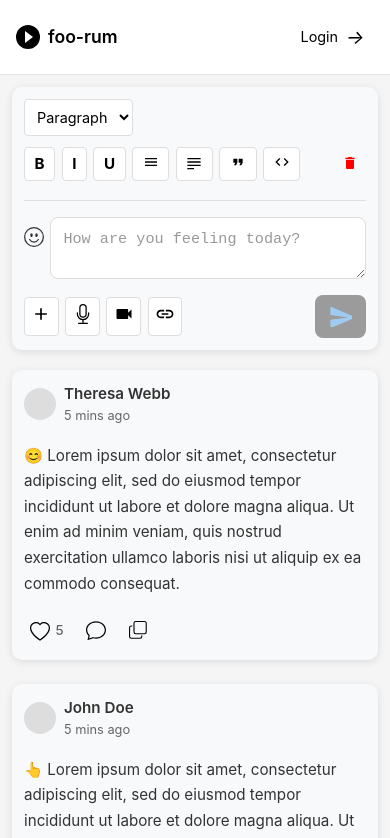
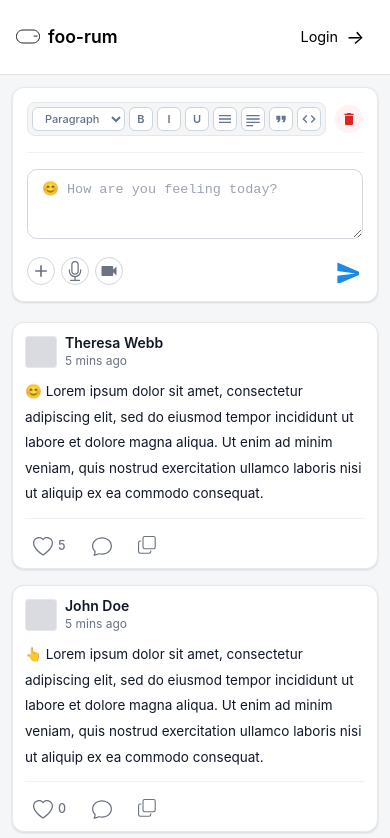
Before and after one commit to ayushsharma1089/Atlys-Frontend-Task, an Angular app in the folder foo-rum/: page / in a window 390 px wide. Shown: the top 838 px of the page. Built offline with nearby package versions, Linux system fonts and the light colour scheme.

Commit message:
editor options functionalities added copy to clipboard

```diff
--- a/foo-rum/src/app/components/feed/feed.component.scss
+++ b/foo-rum/src/app/components/feed/feed.component.scss
@@ -1,202 +1,165 @@
+
 .feed-container {
-  max-width: 800px;
+  max-width: 720px;
   margin: 0 auto;
-  padding: 2rem;
+  padding: 24px;
+  background: #f5f6f8;
 }
 
-/* Tablets */
 @media (max-width: 1024px) {
   .feed-container {
-    max-width: 720px;
-    padding: 1.5rem;
+    max-width: 680px;
+    padding: 20px;
   }
 }
 
-/* Mobile landscape and small tablets */
 @media (max-width: 768px) {
   .feed-container {
     max-width: 100%;
-    padding: 1rem;
+    padding: 16px;
   }
 }
 
-/* Small phones */
 @media (max-width: 480px) {
   .feed-container {
-    padding: 0.75rem;
+    padding: 12px;
   }
 }
 
 .posts-container {
   display: flex;
   flex-direction: column;
-  gap: 1.5rem;
+  gap: 16px;
 }
 
 .post-card {
-  background: #f8f9fa;
-  border-radius: 12px;
-  padding: 1.5rem;
-  box-shadow: 0 2px 8px rgba(0, 0, 0, 0.1);
+  background: #ffffff;
+  border: 1px solid #e6e8ec;
+  border-radius: 14px;
+  padding: 16px 16px 10px;
+  box-shadow:
+    0 1px 2px rgba(16, 24, 40, 0.06),
+    0 1px 3px rgba(16, 24, 40, 0.08);
+  transition: transform 150ms ease, box-shadow 150ms ease;
+}
+
+.post-card:hover {
+  transform: translateY(-2px);
+  box-shadow:
+    0 6px 12px rgba(16, 24, 40, 0.08),
+    0 2px 6px rgba(16, 24, 40, 0.06);
 }
 
 @media (max-width: 768px) {
-  .post-card {
-    padding: 1rem;
-  }
+  .post-card { padding: 14px 14px 8px; }
 }
 
 @media (max-width: 480px) {
-  .post-card {
-    padding: 0.75rem;
-    border-radius: 10px;
-  }
+  .post-card { padding: 12px 12px 6px; border-radius: 12px; }
 }
 
-.post-card:hover {
-  transform: translateY(-5px) scale(1.01);
-  box-shadow: 0 8px 16px rgba(0, 0, 0, 0.15);
-}
-
-.post-header {
-  margin-bottom: 1rem;
-}
+.post-header { margin-bottom: 10px; }
 
 .user-info {
   display: flex;
   align-items: center;
-  gap: 0.75rem;
+  gap: 10px;
 }
 
 @media (max-width: 480px) {
-  .user-info {
-    gap: 0.5rem;
-  }
+  .user-info { gap: 8px; }
 }
 
 .profile-pic {
-  width: 40px;
-  height: 40px;
-  background: #ddd;
-  border-radius: 50%;
+  width: 36px;
+  height: 36px;
+  background: #d9dbe1;
+  border-radius: 10%;
+  border: 1px solid #e6e8ec;
 }
 
 @media (max-width: 480px) {
-  .profile-pic {
-    width: 32px;
-    height: 32px;
-  }
+  .profile-pic { width: 32px; height: 32px; }
 }
 
-.user-details {
-  display: flex;
-  flex-direction: column;
-}
+.user-details { display: flex; flex-direction: column; }
 
 .username {
   font-weight: 600;
-  font-size: 1rem;
-  color: #333;
-}
-
-@media (max-width: 480px) {
-  .username {
-    font-size: 0.95rem;
-  }
+  font-size: 14px;
+  color: #111827;
+  line-height: 1.2;
 }
 
 .post-time {
-  font-size: 0.85rem;
-  color: #666;
+  font-size: 12px;
+  color: #6b7280;
+  line-height: 1.2;
+  margin-top: 2px;
 }
 
-@media (max-width: 480px) {
-  .post-time {
-    font-size: 0.8rem;
-  }
-}
-
-.post-content {
-  margin-bottom: 1rem;
-}
+.post-content { margin: 8px 0 12px; }
 
 .post-emoji {
-  font-size: 1.5rem;
-  margin-right: 0.5rem;
+  font-size: 18px;
+  margin-right: 6px;
 }
 
 .post-text {
   display: inline;
   line-height: 1.6;
-  color: #333;
+  color: #111827;
+  font-size: 14px;
 }
 
 @media (max-width: 480px) {
-  .post-text {
-    font-size: 0.95rem;
-  }
+  .post-text { font-size: 13.5px; }
 }
 
 .post-actions {
   display: flex;
-  gap: 1rem;
-}
-
-@media (max-width: 480px) {
-  .post-actions {
-    gap: 0.5rem;
-  }
+  align-items: center;
+  gap: 8px;
+  padding-top: 10px;
+  border-top: 1px solid #eef1f5;
 }
 
 .post-action-btn {
-  padding: 0.5rem;
+  display: inline-flex;
+  align-items: center;
+  gap: 6px;
+  height: 32px;
+  padding: 0 8px;
   border: none;
   background: transparent;
   cursor: pointer;
-  font-size: 1.2rem;
-  transition: transform 0.2s;
-  display: flex;
-  align-items: center;
-  gap: 0.25rem;
-
-  &:hover {
-    transform: scale(1.1);
-  }
+  color: #6b7280;
+  border-radius: 8px;
+  transition: background-color 120ms ease, color 120ms ease, transform 120ms ease;
 }
 
-@media (max-width: 480px) {
-  .post-action-btn {
-    padding: 0.4rem;
-    font-size: 1.05rem;
-  }
+.post-action-btn:hover {
+  background: #f2f4f7;
+  color: #374151;
+  transform: translateY(-1px);
 }
 
-.like-icon {
-  font-size: 1.2rem;
+.like-icon { font-size: 18px; }
+
+.like-count {
+  font-size: 12.5px;
+  color: #6b7280;
+  font-weight: 500;
 }
 
 @keyframes heartPopShake {
   0% { transform: scale(1) translateX(0); }
   20% { transform: scale(1.1) translateX(0); }
-  40% { transform: scale(1.06) translateX(-5px); }
-  55% { transform: scale(1.06) translateX(5px); }
-  70% { transform: scale(1.04) translateX(-3px); }
-  85% { transform: scale(1.02) translateX(3px); }
+  40% { transform: scale(1.06) translateX(-4px); }
+  55% { transform: scale(1.06) translateX(4px); }
+  70% { transform: scale(1.03) translateX(-2px); }
+  85% { transform: scale(1.02) translateX(2px); }
   100% { transform: scale(1) translateX(0); }
 }
 
-.heart-anim {
-  animation: heartPopShake 600ms ease-out;
-}
-
-.like-count {
-  font-size: 0.9rem;
-  color: #666;
-  font-weight: 500;
-}
-
-@media (max-width: 480px) {
-  .like-count {
-    font-size: 0.85rem;
-  }
-}
+.heart-anim { animation: heartPopShake 600ms ease-out; }
--- a/foo-rum/src/app/components/feed/new-post/new-post.component.html
+++ b/foo-rum/src/app/components/feed/new-post/new-post.component.html
@@ -1,9 +1,10 @@
 <div class="post-editor">
   <div class="editor-toolbar">
-    <select class="format-dropdown">
-      <option>Paragraph</option>
-    </select>
     <div class="editor-buttons">
+      <select class="format-dropdown">
+        <option>Paragraph</option>
+      </select>
+
       <button class="format-btn" [class.active]="isBoldActive" (click)="toggleBold()">B</button>
 
       <button class="format-btn" [class.active]="isItalicActive" (click)="toggleItalic()">I</button>
@@ -40,16 +41,9 @@
   </div>
 
   <div class="editor-input">
-    <span class="emoji-icon">
-      <svg xmlns="http://www.w3.org/2000/svg" width="20" height="20" fill="currentColor" viewBox="0 0 16 16">
-        <path d="M8 15A7 7 0 1 1 8 1a7 7 0 0 1 0 14m0 1A8 8 0 1 0 8 0a8 8 0 0 0 0 16" />
-        <path
-          d="M4.285 9.567a.5.5 0 0 1 .683.183A3.5 3.5 0 0 0 8 11.5a3.5 3.5 0 0 0 3.032-1.75.5.5 0 1 1 .866.5A4.5 4.5 0 0 1 8 12.5a4.5 4.5 0 0 1-3.898-2.25.5.5 0 0 1 .183-.683M7 6.5C7 7.328 6.552 8 6 8s-1-.672-1-1.5S5.448 5 6 5s1 .672 1 1.5m4 0c0 .828-.448 1.5-1 1.5s-1-.672-1-1.5S9.448 5 10 5s1 .672 1 1.5" />
-      </svg>
-    </span>
     <textarea
       [(ngModel)]="newPostContent"
-      placeholder="How are you feeling today?"
+      placeholder="😊 How are you feeling today?"
       class="post-input"
       [class.bold-text]="isBoldActive"
       [class.italic-text]="isItalicActive"
@@ -77,12 +71,6 @@
           d="M17 10.5V7c0-.55-.45-1-1-1H4c-.55 0-1 .45-1 1v10c0 .55.45 1 1 1h12c.55 0 1-.45 1-1v-3.5l4 4v-11l-4 4z" />
       </svg>
     </button>
-    <button class="action-btn" (click)="notImplemented()">
-      <svg width="20" height="20" viewBox="0 0 24 24" fill="currentColor">
-        <path
-          d="M3.9 12c0-1.71 1.39-3.1 3.1-3.1h4V7H6.9C4.04 7 1.9 9.24 1.9 12s2.14 5 5 5h4v-1.9H6.9c-1.71 0-3.1-1.39-3.1-3.1zM8 13h8v-2H8v2zm9.1-6H13v1.9h4.1c1.71 0 3.1 1.39 3.1 3.1s-1.39 3.1-3.1 3.1H13V17h4.1c2.86 0 5-2.24 5-5s-2.14-5-5-5z" />
-      </svg>
-    </button>
     <button class="send-btn" (click)="onPost()" [disabled]="!newPostContent || !newPostContent.trim()">
       <svg xmlns="http://www.w3.org/2000/svg" width="24" height="24" fill="#1E88E5" viewBox="0 0 20 20">
         <path d="M2.01 21L23 12 2.01 3 2 10l15 2-15 2z" />
--- a/foo-rum/src/app/components/feed/new-post/new-post.component.scss
+++ b/foo-rum/src/app/components/feed/new-post/new-post.component.scss
@@ -1,210 +1,288 @@
 
 .post-editor {
-  background: #f8f9fa;
-  border-radius: 12px;
-  padding: 1.5rem;
-  margin-bottom: 2rem;
-  box-shadow: 0 2px 8px rgba(0, 0, 0, 0.1);
+  background: #ffffff;
+  border: 1px solid #e6e8ec;
+  border-radius: 14px;
+  padding: 20px;
+  margin-bottom: 24px;
+  box-shadow:
+    0 1px 2px rgba(16, 24, 40, 0.06),
+    0 1px 3px rgba(16, 24, 40, 0.08);
 }
 
 @media (max-width: 768px) {
   .post-editor {
-    padding: 1rem;
-    margin-bottom: 1.25rem;
+    padding: 16px;
+    margin-bottom: 20px;
   }
 }
 
 @media (max-width: 480px) {
   .post-editor {
-    padding: 0.75rem;
-    border-radius: 10px;
+    padding: 14px;
+    border-radius: 12px;
   }
 }
 
 .editor-toolbar {
   display: flex;
   align-items: center;
-  gap: 1rem;
-  margin-bottom: 1rem;
-  padding-bottom: 1rem;
-  border-bottom: 1px solid #e0e0e0;
+  gap: 12px;
+  margin-bottom: 16px;
+  padding-bottom: 16px;
+  border-bottom: 1px solid #eef1f5;
 }
 
 @media (max-width: 768px) {
   .editor-toolbar {
-    gap: 0.75rem;
+    gap: 10px;
     flex-wrap: wrap;
   }
 }
 
 @media (max-width: 480px) {
   .editor-toolbar {
-    gap: 0.5rem;
+    gap: 8px;
+  }
+}
+
+.editor-buttons {
+  display: flex;
+  gap: 6px;
+  background: #f5f5f5;
+  padding: 6px;
+  border-radius: 8px;
+  border: 1px solid #e2e8f0;
+  align-items: center;
+}
+
+@media (max-width: 480px) {
+  .editor-buttons {
+    gap: 4px;
+    padding: 4px;
   }
 }
 
 .format-dropdown {
-  padding: 0.5rem;
-  border: 1px solid #ddd;
-  border-radius: 4px;
-  background: white;
-  font-size: 0.9rem;
-}
+  height: 28px;
+  padding: 0 10px;
+  border: 1px solid #cbd5e1;
+  border-radius: 6px;
+  background: #ffffff;
+  font-size: 12px;
+  color: #64748b;
+  cursor: pointer;
+  min-width: 90px;
+  font-weight: 500;
+  display: flex;
+  align-items: center;
+  justify-content: space-between;
 
-.delete-btn {
-  color: red;
-  background: none;
-  border: none;
-}
-
-.editor-buttons, .align-buttons, .special-buttons {
-  display: flex;
-  gap: 0.5rem;
+  &:hover {
+    border-color: #94a3b8;
+    background: #f1f5f9;
+  }
 }
 
 @media (max-width: 480px) {
-  .editor-buttons, .align-buttons, .special-buttons {
-    gap: 0.4rem;
+  .format-dropdown {
+    height: 24px;
+    font-size: 11px;
+    min-width: 80px;
+    padding: 0 8px;
   }
 }
 
 .format-btn, .align-btn, .special-btn {
-  padding: 0.5rem 0.75rem;
-  border: 1px solid #ddd;
-  background: white;
-  border-radius: 4px;
+  width: 28px;
+  height: 28px;
+  padding: 0;
+  border: 1px solid #cbd5e1;
+  background: #ffffff;
+  border-radius: 6px;
   cursor: pointer;
-  font-weight: bold;
-  transition: background-color 0.2s;
+  font-weight: 600;
+  font-size: 12px;
+  display: flex;
+  align-items: center;
+  justify-content: center;
+  color: #64748b;
+  transition: all 120ms ease;
 
   &:hover {
-    background-color: #f0f0f0;
+    background: #f1f5f9;
+    border-color: #94a3b8;
+    color: #334155;
   }
+}
+
+.format-btn.active {
+  background: #e2e8f0;
+  border-color: #94a3b8;
+  color: #1e293b;
 }
 
 @media (max-width: 480px) {
   .format-btn, .align-btn, .special-btn {
-    padding: 0.4rem 0.6rem;
-    font-size: 0.95rem;
+    width: 24px;
+    height: 24px;
+    font-size: 11px;
   }
 }
 
 .delete-btn {
   margin-left: auto;
-  padding: 0.5rem;
+  width: 32px;
+  height: 32px;
+  padding: 0;
   border: none;
-  background: transparent;
+  background: #fef2f2;
+  border-radius: 50%;
   cursor: pointer;
-  font-size: 1.2rem;
+  display: flex;
+  align-items: center;
+  justify-content: center;
+  color: #dc2626;
+  transition: all 120ms ease;
+
+  &:hover {
+    background: #fee2e2;
+    transform: scale(1.05);
+  }
+}
+
+@media (max-width: 480px) {
+  .delete-btn {
+    width: 28px;
+    height: 28px;
+  }
 }
 
 .editor-input {
   display: flex;
   align-items: flex-start;
-  gap: 0.5rem;
-  margin-bottom: 1rem;
+  gap: 12px;
+  margin-bottom: 16px;
 }
 
 @media (max-width: 768px) {
   .editor-input {
-    gap: 0.4rem;
+    gap: 10px;
   }
 }
 
 .emoji-icon {
-  font-size: 1.2rem;
-  padding-top: 0.5rem;
+  padding-top: 12px;
+  color: #6b7280;
 }
 
 .post-input {
   flex: 1;
-  padding: 0.75rem;
-  border: 1px solid #ddd;
-  border-radius: 8px;
-  font-size: 1rem;
-  background: white;
-  min-height: 72px;
+  padding: 12px 16px;
+  border: 1px solid #d1d5db;
+  border-radius: 10px;
+  font-size: 14px;
+  background: #ffffff;
+  min-height: 80px;
   resize: vertical;
+  color: #111827;
+  line-height: 1.5;
 
   &::placeholder {
-    color: #999;
+    color: #9ca3af;
+  }
+
+  &:focus {
+    outline: none;
+    border-color: #3b82f6;
+    box-shadow: 0 0 0 3px rgba(59, 130, 246, 0.1);
   }
 }
 
 @media (max-width: 480px) {
   .post-input {
-    min-height: 60px;
-    font-size: 0.95rem;
+    min-height: 70px;
+    font-size: 13.5px;
+    padding: 10px 14px;
   }
 }
 
 .editor-actions {
   display: flex;
   align-items: center;
-  gap: 0.5rem;
+  gap: 8px;
 }
 
 @media (max-width: 768px) {
   .editor-actions {
-    gap: 0.4rem;
+    gap: 6px;
   }
 }
 
 .action-btn {
-  padding: 0.5rem;
-  border: 1px solid #ddd;
-  background: white;
-  border-radius: 4px;
+  width: 32px;
+  height: 32px;
+  padding: 0;
+  border: 1px solid #d1d5db;
+  background: #ffffff;
+  border-radius: 50%;
   cursor: pointer;
-  font-size: 1rem;
-  transition: background-color 0.2s;
+  display: flex;
+  align-items: center;
+  justify-content: center;
+  color: #6b7280;
+  transition: all 120ms ease;
 
   &:hover {
-    background-color: #f0f0f0;
+    background: #f9fafb;
+    border-color: #9ca3af;
+    color: #374151;
   }
 }
 
 @media (max-width: 480px) {
   .action-btn {
-    padding: 0.4rem;
-    font-size: 0.95rem;
+    width: 28px;
+    height: 28px;
   }
 }
 
 .send-btn {
   margin-left: auto;
-  padding: 0.6rem 1rem;
-  background: #111;
-  color: white;
+  width: 36px;
+  height: 36px;
+  padding: 0;
+  background: transparent;
+  color: #8b5cf6;
   border: none;
-  border-radius: 8px;
+  border-radius: 50%;
   cursor: pointer;
-  font-size: 0.95rem;
-  transition: background-color 0.2s;
+  display: flex;
+  align-items: center;
+  justify-content: center;
+  transition: all 120ms ease;
 
   &:hover {
-    background-color: #000;
+    background: #f3f4f6;
+    transform: scale(1.05);
   }
+
   &:disabled {
-    opacity: 0.4;
+    color: #d1d5db;
     cursor: not-allowed;
+    transform: none;
   }
 }
 
 @media (max-width: 480px) {
   .send-btn {
-    padding: 0.5rem 0.85rem;
-    font-size: 0.9rem;
+    width: 32px;
+    height: 32px;
   }
 }
 
-.format-btn.active {
-  background-color: #1976d2;
-  color: white;
-}
-
 .post-input.bold-text {
-  font-weight: bold;
+  font-weight: 600;
 }
 
 .post-input.italic-text {
--- a/foo-rum/src/app/components/navigation/navigation.component.html
+++ b/foo-rum/src/app/components/navigation/navigation.component.html
@@ -2,7 +2,12 @@
   <div class="nav-container">
     <div class="logo">
       <div class="logo-icon">
-        <div class="play-triangle"></div>
+        <svg xmlns="http://www.w3.org/2000/svg" width="140" height="81" viewBox="0 0 140 81" fill="none">
+          <path
+            d="M40.5 2.5H99.5C120.487 2.5 137.5 19.5132 137.5 40.5C137.5 61.4868 120.487 78.5 99.5 78.5H40.5C19.5132 78.5 2.5 61.4868 2.5 40.5C2.5 19.5132 19.5132 2.5 40.5 2.5Z"
+            stroke="black" stroke-width="5" />
+          <line x1="102.941" y1="38" x2="125.588" y2="38" stroke="black" stroke-width="5" />
+        </svg>
       </div>
       <span class="logo-text">foo-rum</span>
     </div>
--- a/foo-rum/src/app/components/navigation/navigation.component.scss
+++ b/foo-rum/src/app/components/navigation/navigation.component.scss
@@ -16,7 +16,6 @@
   align-items: center;
 }
 
-/* Responsive: navigation container spacing */
 @media (max-width: 1024px) {
   .nav-container {
     padding: 0 1.5rem;
@@ -38,7 +37,6 @@
 .logo-icon {
   width: 32px;
   height: 32px;
-  background: black;
   border-radius: 50%;
   display: flex;
   align-items: center;
@@ -56,12 +54,11 @@
 }
 
 .logo-text {
-  font-size: 1.5rem;
+  font-size: 1.3rem;
   font-weight: 600;
   color: black;
 }
 
-/* Responsive: logo sizing */
 @media (max-width: 768px) {
   .logo-text {
     font-size: 1.25rem;
@@ -107,7 +104,6 @@
   }
 }
 
-/* Responsive: auth controls sizing */
 @media (max-width: 768px) {
   .login-btn {
     padding: 0.4rem 0.75rem;
@@ -134,7 +130,6 @@
   font-size: 1rem;
 }
 
-/* Ensure long usernames/emails don't overflow */
 .username {
   max-width: 40vw;
   white-space: nowrap;
--- a/foo-rum/src/app/models/test-accounts.json
+++ b/foo-rum/src/app/models/test-accounts.json
@@ -6,9 +6,5 @@
   {
     "email": "test@user.com",
     "password": "testpass"
-  },
-  {
-    "email": "q",
-    "password": "q"
   }
 ]
```
